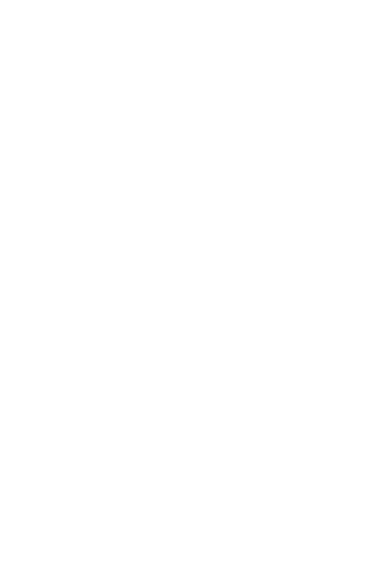
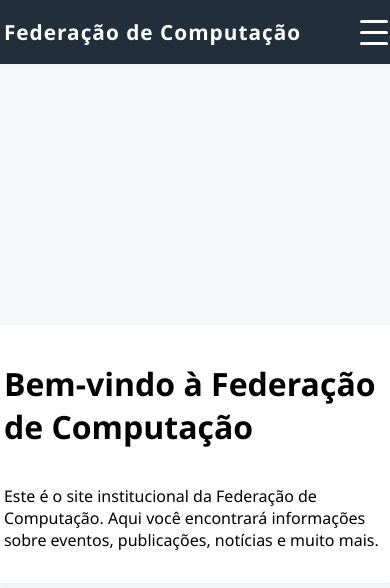
Before and after one commit to ugodkk/fekf, a plain HTML site: page index.html in a window 390 px wide. Drawn offline with Linux system fonts and the light colour scheme.

Commit message:
Estrutura modular do site institucional, separação de arquivos, menu dinâmico e responsivo

```diff
--- /dev/null
+++ b/css/menu.css
@@ -0,0 +1,100 @@
+/* menu.css: Estilo específico para o menu de navegação */
+.navbar {
+  position: fixed;
+  top: 0;
+  left: 0;
+  width: 100vw;
+  height: 64px;
+  background: #222e3a;
+  display: flex;
+  align-items: center;
+  justify-content: space-between;
+  padding: 0 3vw;
+  z-index: 100;
+  box-shadow: 0 2px 8px rgba(0,0,0,0.04);
+}
+.logo {
+  font-weight: bold;
+  color: #fff;
+  font-size: 1.3rem;
+  letter-spacing: 1px;
+}
+.menu-toggle {
+  display: none;
+  flex-direction: column;
+  justify-content: center;
+  align-items: center;
+  width: 40px;
+  height: 40px;
+  background: none;
+  border: none;
+  cursor: pointer;
+  z-index: 110;
+}
+.menu-toggle .bar {
+  width: 28px;
+  height: 3px;
+  background: #fff;
+  margin: 4px 0;
+  border-radius: 2px;
+  transition: 0.3s;
+}
+.nav-links {
+  display: flex;
+  gap: 2vw;
+  list-style: none;
+  margin: 0;
+  padding: 0;
+}
+.nav-links li a {
+  color: #fff;
+  text-decoration: none;
+  font-size: 1rem;
+  padding: 8px 16px;
+  border-radius: 6px;
+  transition: background 0.2s, color 0.2s;
+}
+.nav-links li a:hover {
+  color: #4fd1c5;
+  background: rgba(255,255,255,0.06);
+}
+@media (max-width: 900px) {
+  .navbar {
+    padding: 0 1vw;
+  }
+  .nav-links {
+    gap: 1vw;
+  }
+}
+@media (max-width: 700px) {
+  .menu-toggle {
+    display: flex;
+  }
+  .nav-links {
+    position: fixed;
+    top: 64px;
+    left: 0;
+    width: 100vw;
+    background: #222e3a;
+    flex-direction: column;
+    align-items: flex-start;
+    gap: 0;
+    padding: 0;
+    max-height: 0;
+    overflow: hidden;
+    transition: max-height 0.3s;
+  }
+  .nav-links.open {
+    max-height: 300px;
+    box-shadow: 0 4px 16px rgba(0,0,0,0.08);
+  }
+  .nav-links li {
+    width: 100%;
+  }
+  .nav-links li a {
+    display: block;
+    width: 100%;
+    padding: 16px 24px;
+    border-radius: 0;
+  }
+}
--- /dev/null
+++ b/css/style.css
@@ -0,0 +1,64 @@
+/* style.css: Estilo geral do site institucional */
+@import url('menu.css');
+:root {
+  --navbar-height: 64px;
+  --main-bg: #f7fafc;
+  --block-bg: #fff;
+  --block-radius: 16px;
+  --block-shadow: 0 2px 8px rgba(0,0,0,0.06);
+  --block-padding: 2rem;
+  --gap: 2rem;
+}
+html, body {
+  height: 100%;
+  margin: 0;
+  padding: 0;
+  box-sizing: border-box;
+  font-family: 'Segoe UI', Arial, sans-serif;
+  background: var(--main-bg);
+  overflow: hidden;
+}
+body {
+  min-height: 100vh;
+  display: flex;
+  flex-direction: column;
+}
+.main-content {
+  flex: 1;
+  display: flex;
+  flex-direction: column;
+  justify-content: center;
+  align-items: center;
+  padding-top: var(--navbar-height);
+  height: calc(100vh - var(--navbar-height));
+  gap: var(--gap);
+  box-sizing: border-box;
+}
+.content-block {
+  background: var(--block-bg);
+  border-radius: var(--block-radius);
+  box-shadow: var(--block-shadow);
+  padding: var(--block-padding);
+  min-width: 320px;
+  min-height: 120px;
+  max-width: 900px;
+  width: 90vw;
+  max-height: 70vh;
+  overflow-y: auto;
+  display: flex;
+  flex-direction: column;
+  align-items: flex-start;
+  justify-content: flex-start;
+}
+@media (max-width: 700px) {
+  .main-content {
+    gap: 1rem;
+    padding-top: var(--navbar-height);
+  }
+  .content-block {
+    min-width: 0;
+    width: 98vw;
+    max-width: 98vw;
+    padding: 1rem;
+  }
+}
--- a/index.html
+++ b/index.html
@@ -1,11 +1,22 @@
 <!DOCTYPE html>
 <html lang="pt-BR">
 <head>
-    <meta charset="UTF-8">
-    <meta name="viewport" content="width=device-width, initial-scale=1.0">
-    <title>Página em Branco</title>
+  <meta charset="UTF-8">
+  <meta name="viewport" content="width=device-width, initial-scale=1.0">
+  <title>Federação de Computação - Início</title>
+  <link rel="stylesheet" href="css/style.css">
+  <script defer src="js/scripts.js"></script>
 </head>
 <body>
-    <!-- Página em branco -->
+  <!-- Container para o menu carregado via JS -->
+  <div id="menu-container"></div>
+  <main class="main-content">
+    <div class="content-block">
+      <h1>Bem-vindo à Federação de Computação</h1>
+      <p>Este é o site institucional da Federação de Computação. Aqui você encontrará informações sobre eventos, publicações, notícias e muito mais.</p>
+      <!-- Blocos futuros: carrossel, destaques, etc. -->
+    </div>
+  </main>
+  <!-- Comentários: Adicionar footer.html no futuro -->
 </body>
 </html>
--- /dev/null
+++ b/js/scripts.js
@@ -0,0 +1,25 @@
+// scripts.js: JavaScript para funcionalidades do site institucional
+// Carrega o menu.html em todas as páginas
+function loadMenu() {
+  const menuContainer = document.getElementById('menu-container');
+  if (menuContainer) {
+    fetch('menu.html')
+      .then(response => response.text())
+      .then(html => {
+        menuContainer.innerHTML = html;
+        initMenuToggle();
+      });
+  }
+}
+// Função para abrir/fechar menu hambúrguer no mobile
+function initMenuToggle() {
+  const toggle = document.querySelector('.menu-toggle');
+  const navLinks = document.querySelector('.nav-links');
+  if (toggle && navLinks) {
+    toggle.addEventListener('click', () => {
+      const isOpen = navLinks.classList.toggle('open');
+      toggle.setAttribute('aria-expanded', isOpen);
+    });
+  }
+}
+document.addEventListener('DOMContentLoaded', loadMenu);
--- /dev/null
+++ b/menu.html
@@ -0,0 +1,17 @@
+<!-- menu.html: Menu de navegação comum a todas as páginas -->
+<nav class="navbar">
+  <div class="logo">Federação de Computação</div>
+  <button class="menu-toggle" aria-label="Abrir menu" aria-expanded="false">
+    <span class="bar"></span>
+    <span class="bar"></span>
+    <span class="bar"></span>
+  </button>
+  <ul class="nav-links">
+    <li><a href="index.html">Início</a></li>
+    <li><a href="sobre.html">Sobre</a></li>
+    <li><a href="eventos.html">Eventos</a></li>
+    <li><a href="publicacoes.html">Publicações</a></li>
+    <li><a href="contato.html">Contato</a></li>
+  </ul>
+</nav>
+<!-- Fim do menu.html -->
```
Also changed, not shown: contato.html (added, +20 -0 lines), eventos.html (added, +20 -0 lines), publicacoes.html (added, +20 -0 lines), sobre.html (added, +20 -0 lines).
